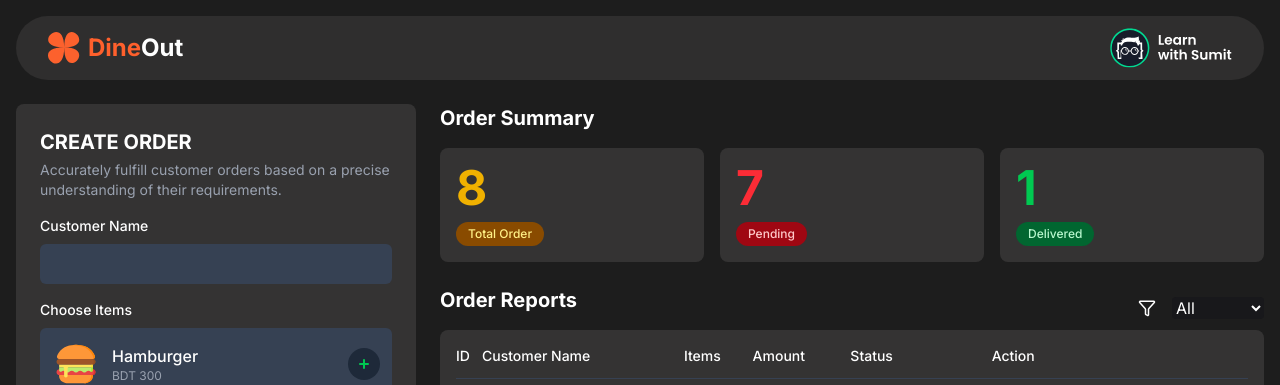
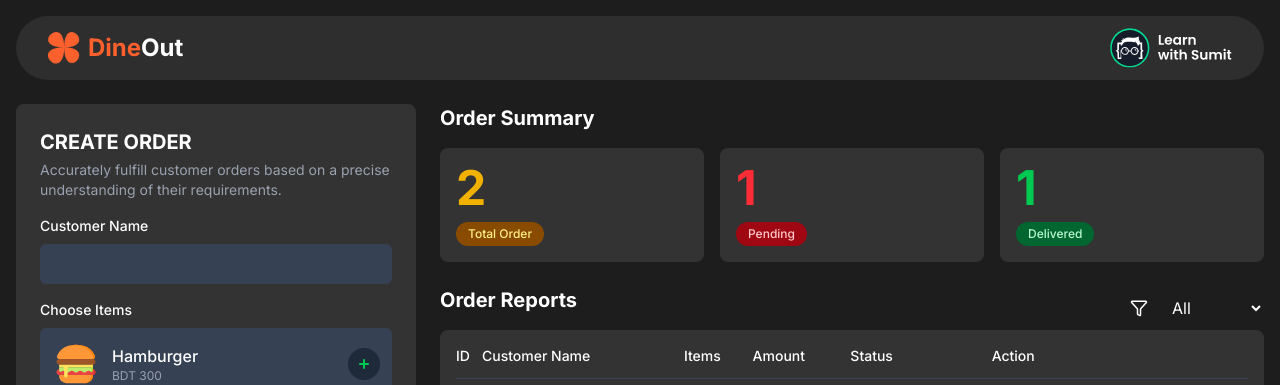
Before and after one commit to MdShehabulIslam/DineOut, a React (Vite) app: page / in a window 1280 px wide. Shown: the top 385 px of the page. Built offline with nearby package versions, Linux system fonts and the light colour scheme.

Commit message:
added order summary functionalities

```diff
--- a/src/components/OrderBoard.jsx
+++ b/src/components/OrderBoard.jsx
@@ -63,7 +63,7 @@ export default function OrderBoard() {
     <div className="grid grid-cols-1 md:grid-cols-3 gap-6 mt-6 flex-grow">
       <CreateOrder />
       <div className="md:col-span-2 h-[calc(100vh_-_130px)]">
-        <OrderSummary />
+        <OrderSummary orders={orders} />
         <OrderReport
           orders={filteredOrders}
           onSearch={handleSearch}
--- a/src/components/OrderSummary.jsx
+++ b/src/components/OrderSummary.jsx
@@ -1,24 +1,30 @@
-export default function OrderSummary() {
+export default function OrderSummary({ orders }) {
   return (
     <div>
       <h2 className="text-xl font-bold mb-4">Order Summary</h2>
       <div className="grid grid-cols-3 gap-4 mb-6">
         <div className="bg-cardbg rounded-lg p-4 relative overflow-hidden">
-          <div className="text-5xl font-bold text-yellow-500 mb-2">8</div>
+          <div className="text-5xl font-bold text-yellow-500 mb-2">
+            {orders.length}
+          </div>
           <div className="bg-yellow-800 bg-opacity-50 text-yellow-200 text-xs font-medium px-3 py-1 rounded-full inline-block">
             Total Order
           </div>
         </div>
 
         <div className="bg-cardbg rounded-lg p-4 relative overflow-hidden">
-          <div className="text-5xl font-bold text-red-500 mb-2">7</div>
+          <div className="text-5xl font-bold text-red-500 mb-2">
+            {orders.filter((order) => order.status !== true).length}
+          </div>
           <div className="bg-red-800 bg-opacity-50 text-red-200 text-xs font-medium px-3 py-1 rounded-full inline-block">
             Pending
           </div>
         </div>
 
         <div className="bg-cardbg rounded-lg p-4 relative overflow-hidden">
-          <div className="text-5xl font-bold text-green-500 mb-2">1</div>
+          <div className="text-5xl font-bold text-green-500 mb-2">
+            {orders.filter((order) => order.status === true).length}
+          </div>
           <div className="bg-green-800 bg-opacity-50 text-green-200 text-xs font-medium px-3 py-1 rounded-full inline-block">
             Delivered
           </div>
--- a/src/index.css
+++ b/src/index.css
@@ -39,8 +39,8 @@ body {
   overflow: hidden;
 }
 
-/* select {
-  appearance: none;
+select {
+  /* appearance: none; */
   accent-color: #ff602c;
   background-color: #1d1d1d;
   min-width: 100px;
@@ -48,7 +48,7 @@ body {
   outline: none;
   border-radius: 10px;
   padding: 4px;
-} */
+}
 
 .items-container {
   max-height: 250px;
```
